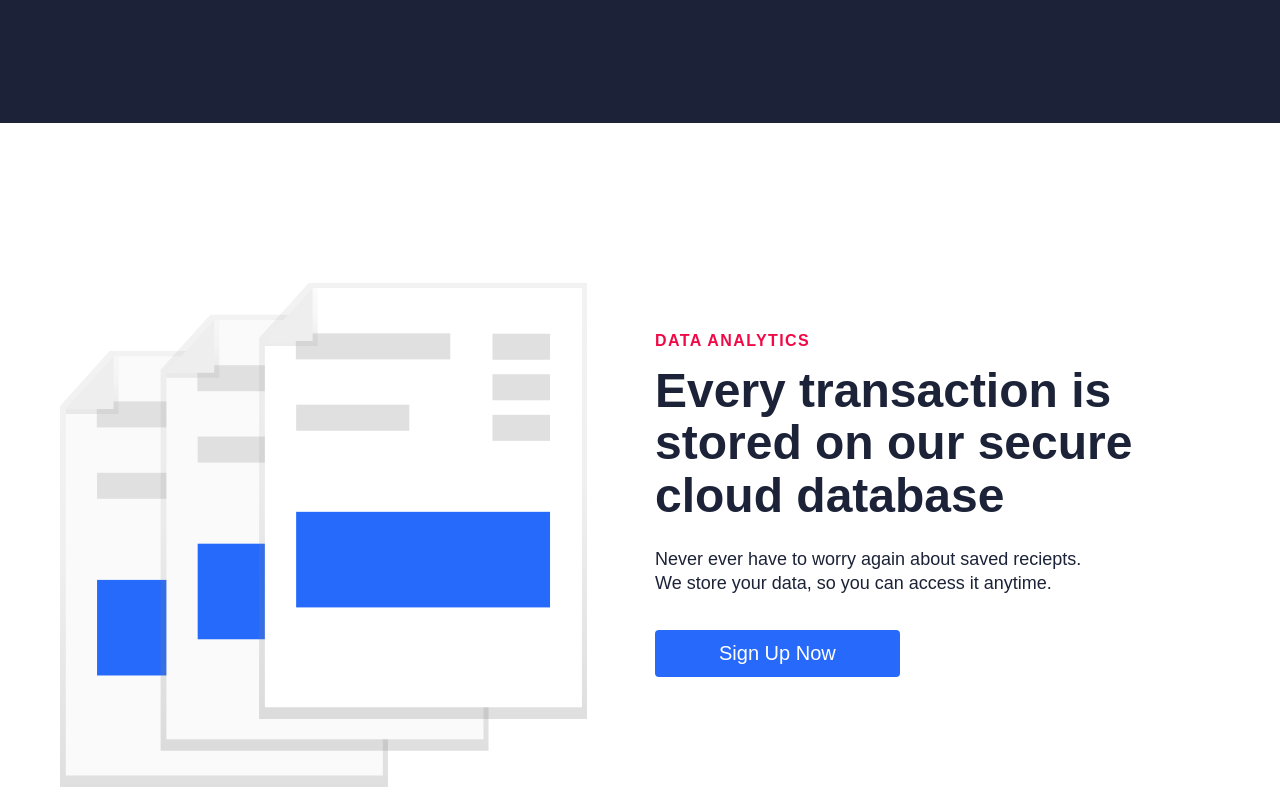
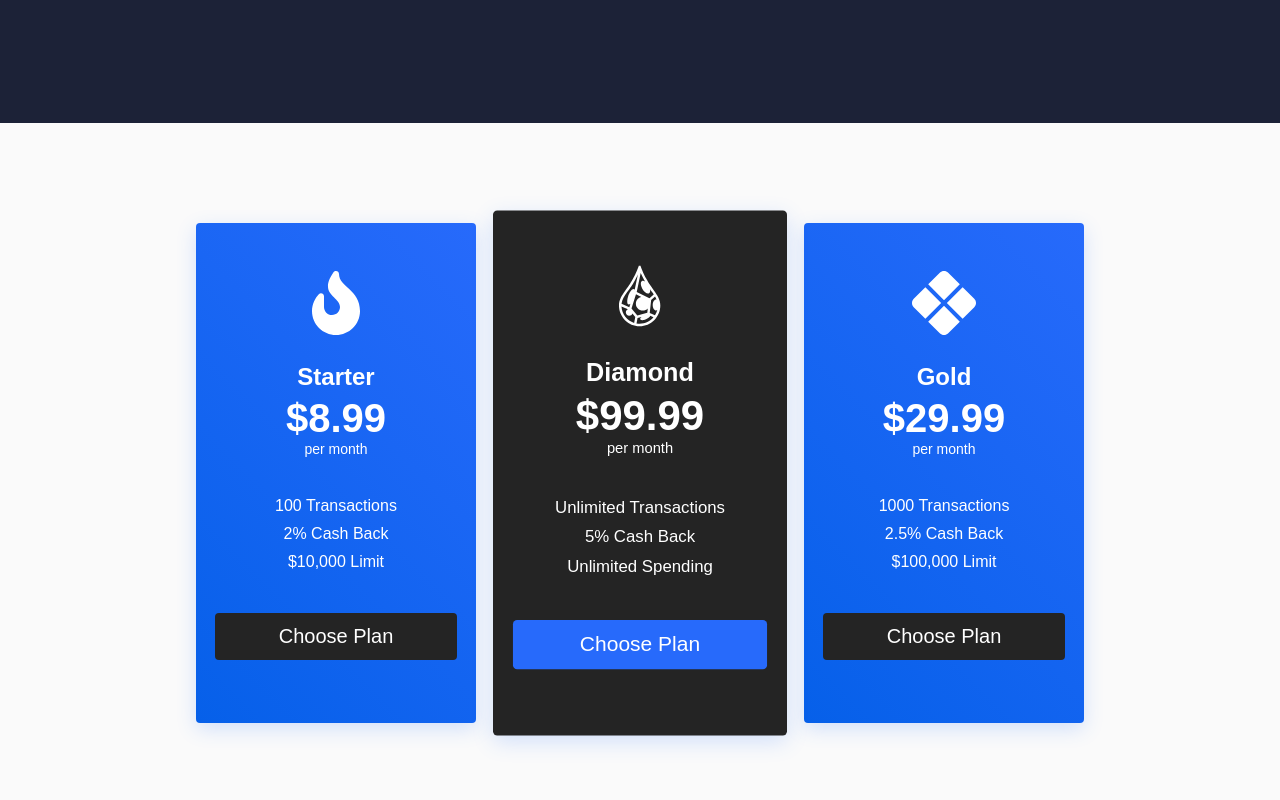
Before and after one commit to terance-edmonds/react-website-v1, a React (Create React App) app: page / in a window 1280 px wide. Shown: the part 2380-3180 px from the top of the page. Built offline with nearby package versions, Linux system fonts and the light colour scheme.

Commit message:
2020-11-06

```diff
--- a/src/App.js
+++ b/src/App.js
@@ -3,6 +3,8 @@
 import Navbar from './components/Navbar';
 import {BrowserRouter as Router, Switch , Route } from 'react-router-dom';
 import Home from './components/pages/HomePage/Home'
+import Services from './components/pages/Services/Services'
+import Products from './components/pages/Products/Products'
 import Footer from './components/pages/Footer/Footer';
 
 
@@ -12,6 +14,8 @@
       <Navbar />
       <Switch>
         <Route path="/" exact component={Home}/>
+        <Route path="/services" component={Services}/>
+        <Route path="/products" component={Products}/>
       </Switch>
       <Footer/>
     </Router>
--- /dev/null
+++ b/src/Pricing.css
@@ -0,0 +1,118 @@
+.pricing__section{
+    padding: 100px 0 160px;
+    display: flex;
+    flex-direction: column;
+    justify-content: center;
+    background: #fafafa;
+}
+
+.pricing__container-card{
+    background: linear-gradient(45deg, #0660e9 0%, #276afb 100%);
+    box-shadow: 0 6px 20px rgba(56, 125, 255, 0.2);
+    width: 280px;
+    height: 500px;
+    text-decoration: none;
+    border-radius: 4px;
+}
+
+.pricing__container-card:nth-child(2){
+    transform: scale(1.05);
+    background: #242424;
+    margin: 0 24px;
+}
+
+.pricing__container-card:hover{
+    transform: scale(1.06);
+    transition: all 0.3s ease-out;
+    color: #1c2237;
+}
+
+.pricing__container{
+    display: flex;
+    justify-content: center;
+    align-content: center;
+}
+
+.pricing__wrapper{
+    display: flex;
+    flex-direction: column;
+    align-items: start;
+    margin: 0 auto;
+}
+
+.pricig__heading{
+    color: #1c2237;
+    margin-bottom: 24px;
+}
+
+.pricing__container-cardInfo{
+    display: flex;
+    flex-direction: column;
+    height: 500px;
+    padding: 24px;
+    align-items: center;
+    color: #fff;
+}
+
+.pricing__container-cardInfo h3{
+    margin-bottom: 5px;
+    font-size: 24px;
+}
+
+.pricing__container-cardInfo h4{
+    font-size: 40px;
+}
+
+.pricing__container-cardInfo p{
+    font-size: 14px;
+    margin-bottom: 24px;
+}
+
+.pricing__container-features{
+    margin: 16px 0 32px;
+    list-style: none;
+    display: flex;
+    flex-direction: column;
+    align-items: center;
+}
+
+.pricing__container-features li{
+    margin-bottom: 10px;
+}
+
+.icon{
+    margin: 24px 0;
+}
+
+@media screen and (max-width: 960px){
+    .pricing__container{
+        display: flex;
+        flex-direction: column;
+        justify-content: center;
+        align-items: center;
+        width: 100%;
+    }
+
+    .pricing__container-card{
+        width: 90%;
+    }
+
+    .pricing__wrapper{
+        margin: 0 30px;
+        display: flex;
+        flex-direction: column;
+        align-items: center;
+    }
+
+
+    .pricing__container-card:nth-child(2){
+        transform: scale(1.);
+        background: #242424;
+        margin: 24px;
+    }
+
+
+    .pricing__container-card:hover{
+        transform: none;
+    }
+}
--- /dev/null
+++ b/src/Pricing.js
@@ -0,0 +1,79 @@
+import React from 'react'
+import { Link } from 'react-router-dom'
+import { FaFire } from 'react-icons/fa'
+import { Button } from './components/Button'
+import { BsXDiamondFill } from 'react-icons/bs'
+import { GiCrystalize } from 'react-icons/gi'
+import { IconContext } from 'react-icons/lib'
+import './Pricing.css'
+
+function Pricing() {
+    return (
+        <>
+        <IconContext.Provider value={{color: '#fff', size: 64}}>
+            <div className="pricing__section">
+                <div className="pricing__wrapper">
+                    <div className="pricing__heading">
+                        <div className="pricing__container">
+
+                            <Link to='/sign-up' className="pricing__container-card">
+                                <div className="pricing__container-cardInfo">
+                                    <div className="icon">
+                                        <FaFire />
+                                    </div>
+                                    <h3>Starter</h3>
+                                    <h4>$8.99</h4>
+                                    <p>per month</p>
+                                    <ul className="pricing__container-features">
+                                        <li>100 Transactions</li>
+                                        <li>2% Cash Back</li>
+                                        <li>$10,000 Limit</li>
+                                    </ul>
+                                    <Button buttonSize='btn--wide' buttonColor='primary'> Choose Plan </Button>
+                                </div>
+                            </Link>
+
+                            <Link to='/sign-up' className="pricing__container-card">
+                                <div className="pricing__container-cardInfo">
+                                    <div className="icon">
+                                        <GiCrystalize />
+                                    </div>
+                                    <h3>Diamond</h3>
+                                    <h4>$99.99</h4>
+                                    <p>per month</p>
+                                    <ul className="pricing__container-features">
+                                        <li>Unlimited Transactions</li>
+                                        <li>5% Cash Back</li>
+                                        <li>Unlimited Spending</li>
+                                    </ul>
+                                    <Button buttonSize='btn--wide' buttonColor='blue'> Choose Plan </Button>
+                                </div>
+                            </Link>
+
+                            <Link to='/sign-up' className="pricing__container-card">
+                                <div className="pricing__container-cardInfo">
+                                    <div className="icon">
+                                        <BsXDiamondFill />
+                                    </div>
+                                    <h3>Gold</h3>
+                                    <h4>$29.99</h4>
+                                    <p>per month</p>
+                                    <ul className="pricing__container-features">
+                                        <li>1000 Transactions</li>
+                                        <li>2.5% Cash Back</li>
+                                        <li>$100,000 Limit</li>
+                                    </ul>
+                                    <Button buttonSize='btn--wide' buttonColor='primary'> Choose Plan </Button>
+                                </div>
+                            </Link>
+
+                        </div>
+                    </div>
+                </div>
+            </div>
+        </IconContext.Provider>
+        </>
+    )
+}
+
+export default Pricing
--- a/src/components/pages/HomePage/Home.js
+++ b/src/components/pages/HomePage/Home.js
@@ -1,6 +1,7 @@
 import React from 'react'
 import HeroSection from '../../HeroSection'
 import { homeObjOne , homeObjTwo , homeObjThree , homeObjFour} from './Data'
+import Pricing from '../../../Pricing'
 
 function Home() {
     return (
@@ -8,6 +9,7 @@
             <HeroSection {...homeObjOne} />
             <HeroSection {...homeObjThree} />
             <HeroSection {...homeObjTwo} />
+            <Pricing/>
             <HeroSection {...homeObjFour} />
         </>
     )
--- /dev/null
+++ b/src/components/pages/Products/Data.js
@@ -0,0 +1,13 @@
+export const homeObjFour = {
+    lightBg: true,
+    lightText: false,
+    lightTextDesc: false,
+    topLine: 'DATA ANALYTICS',
+    headline: 'Every transaction is stored on our secure cloud database',
+    description:
+      'Never ever have to worry again about saved reciepts. We store your data, so you can access it anytime.',
+    buttonLabel: 'Sign Up Now',
+    imgStart: 'start',
+    img: 'images/svg-8.svg',
+    alt: 'Vault'
+  };
--- /dev/null
+++ b/src/components/pages/Products/Products.js
@@ -0,0 +1,13 @@
+import React from 'react'
+import HeroSection from '../../HeroSection'
+import { homeObjFour } from './Data'
+
+function Products() {
+    return (
+        <>
+            <HeroSection {...homeObjFour}/>
+        </>
+    )
+}
+
+export default Products
--- /dev/null
+++ b/src/components/pages/Services/Services.js
@@ -0,0 +1,12 @@
+import React from 'react'
+import Pricing from '../../../Pricing'
+
+function Service() {
+    return (
+        <>
+            <Pricing/>
+        </>
+    )
+}
+
+export default Service
```
